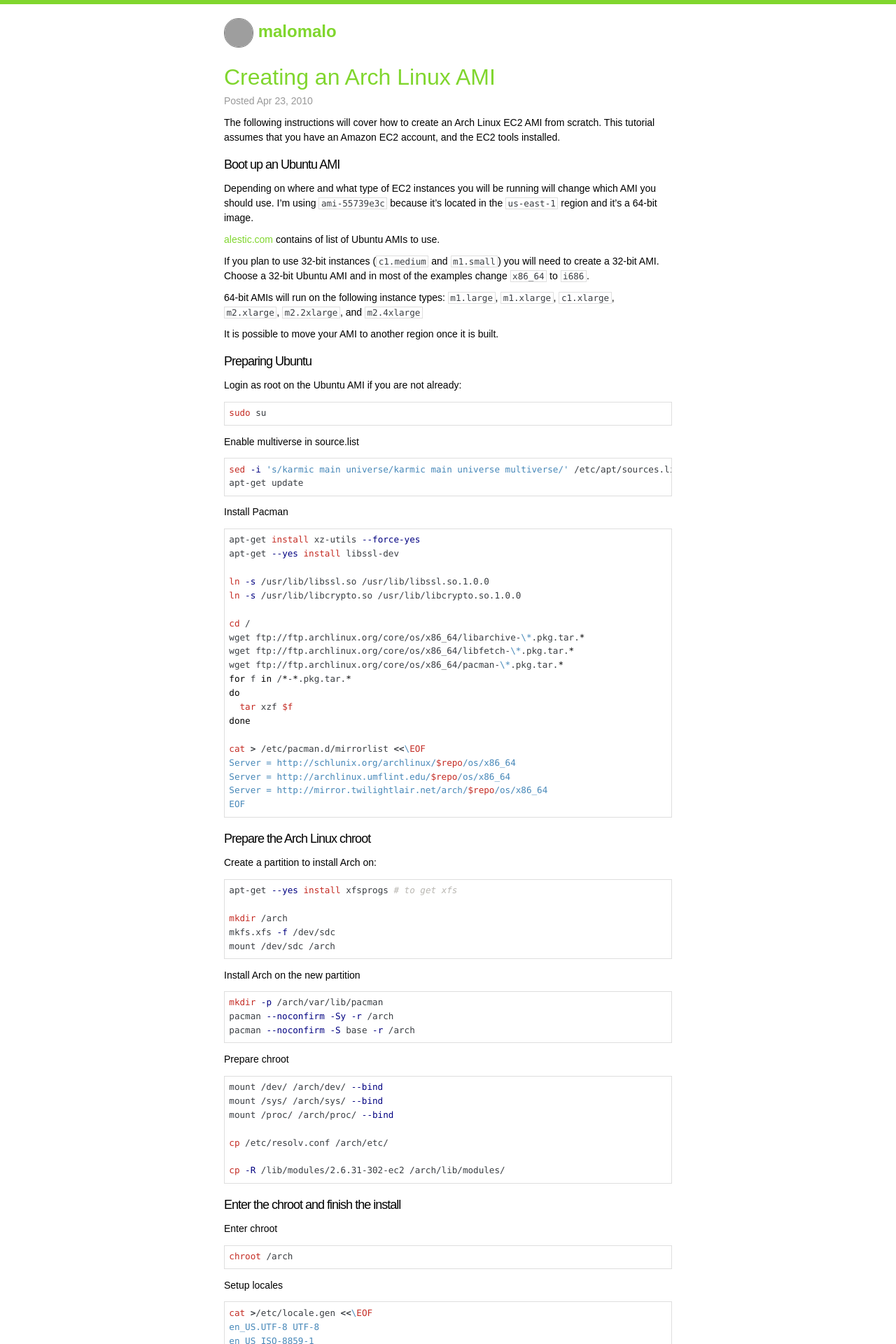
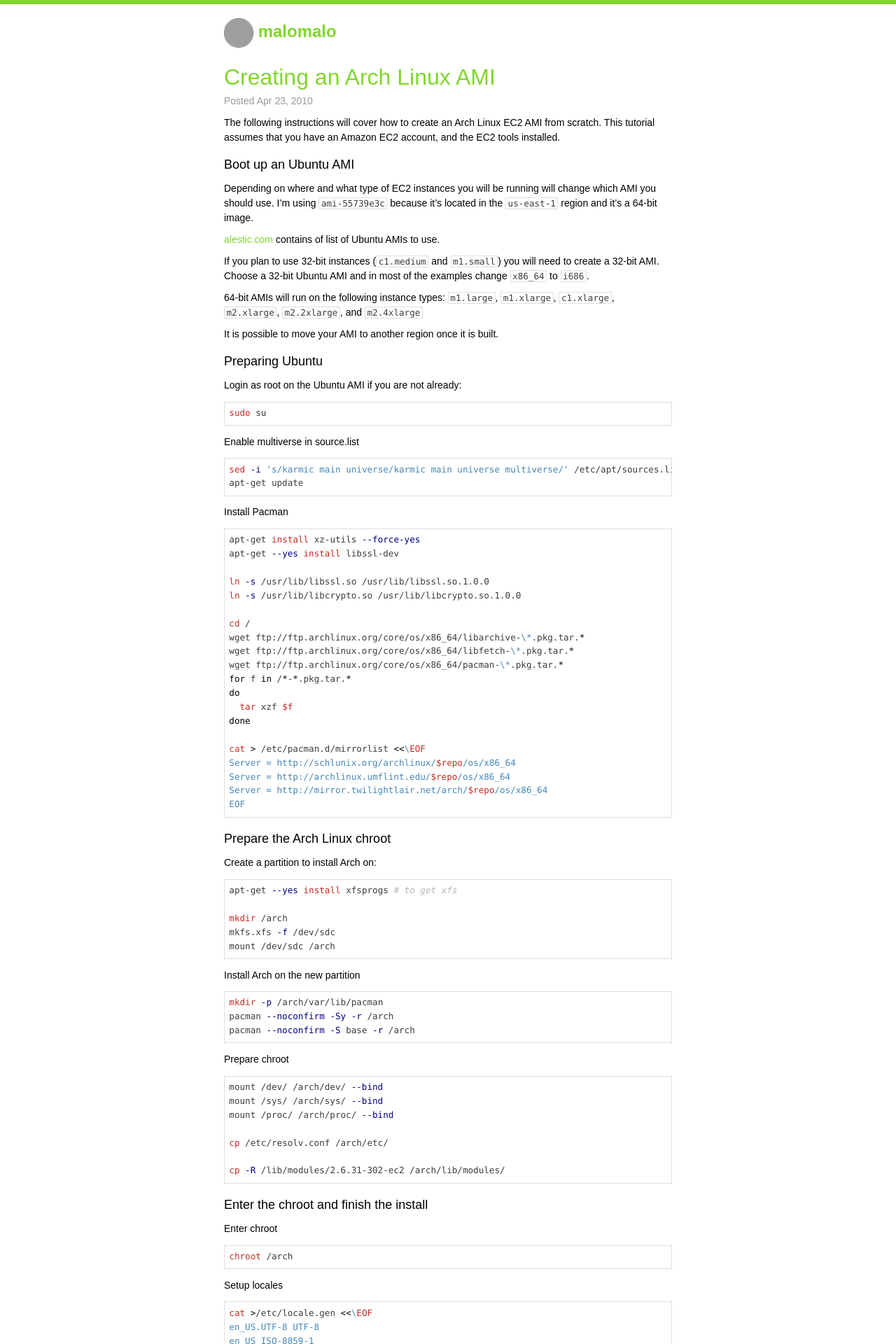
Before and after one commit to malomalo/malomalo.io, a Jekyll site: the page built from _posts/2010-04-23-creating-a-arch-linux-ami.markdown, in a window 1280 px wide. Shown: the top 1920 px of the page at 70% size. Built offline with Jekyll 4.4.1, drawn with Linux system fonts in a browser that asks for light colours; Markdown is read by kramdown in place of the engine named in the settings; grey boxes are pictures that could not be loaded.

Commit message:
rename post

```diff
--- a/stylesheets/application.css
+++ b/stylesheets/application.css
@@ -88,7 +88,6 @@ article h2 {
   font-size: 18px;
   font-weight: normal;
   padding: 5px 0 10px 0;
-  letter-spacing: -1px;
 }
 
 article h3 {
@@ -96,7 +95,6 @@ article h3 {
   font-size: 16px;
   font-weight: normal;
   padding: 5px 0 10px 0;
-  letter-spacing: -1px;
 }
 
 article p {
```
Also changed, not shown: _posts/2010-04-23-creating-a-arch-linux-ami.markdown (renamed from _posts/2010-04-23-sample.markdown).
